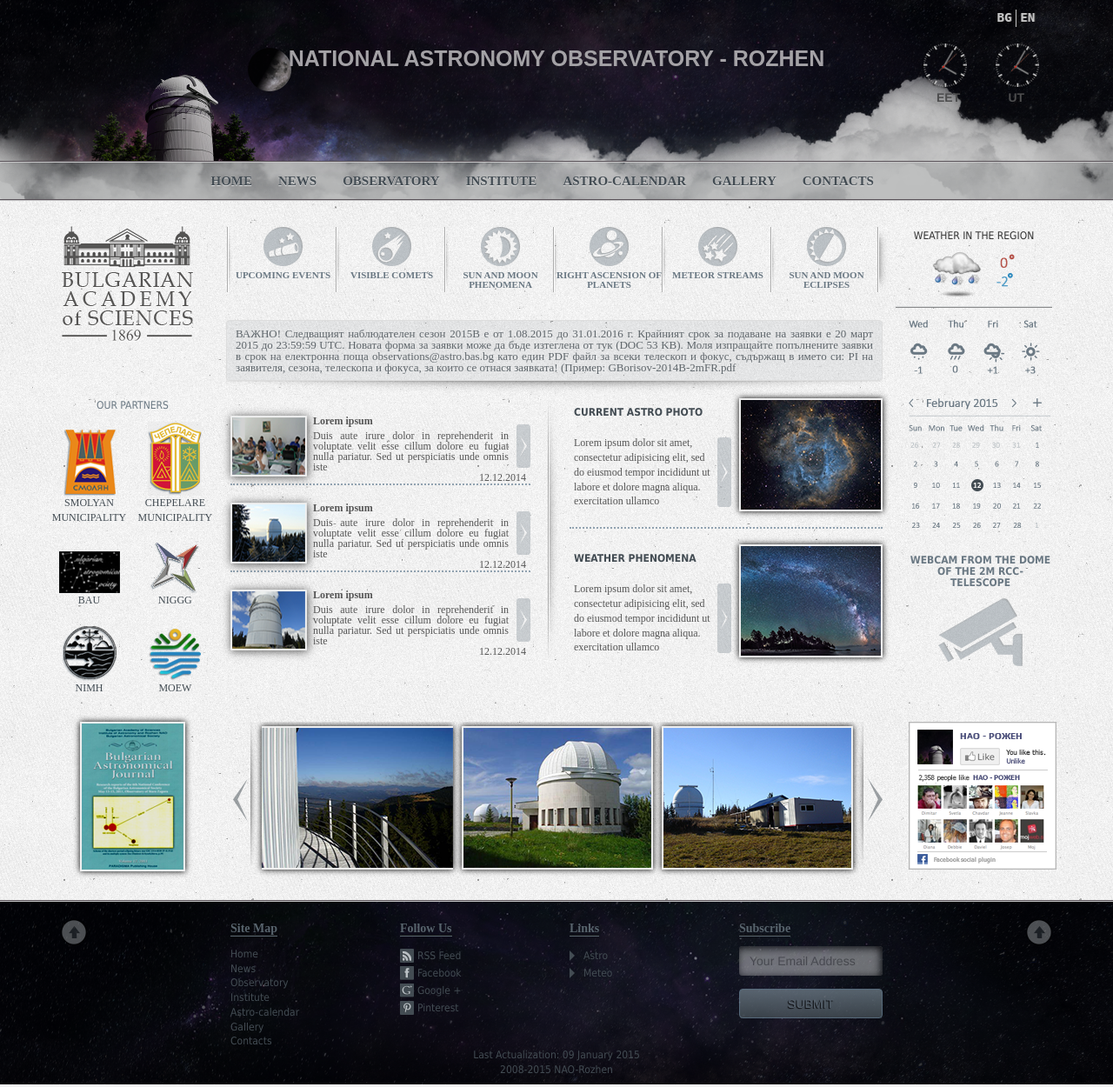
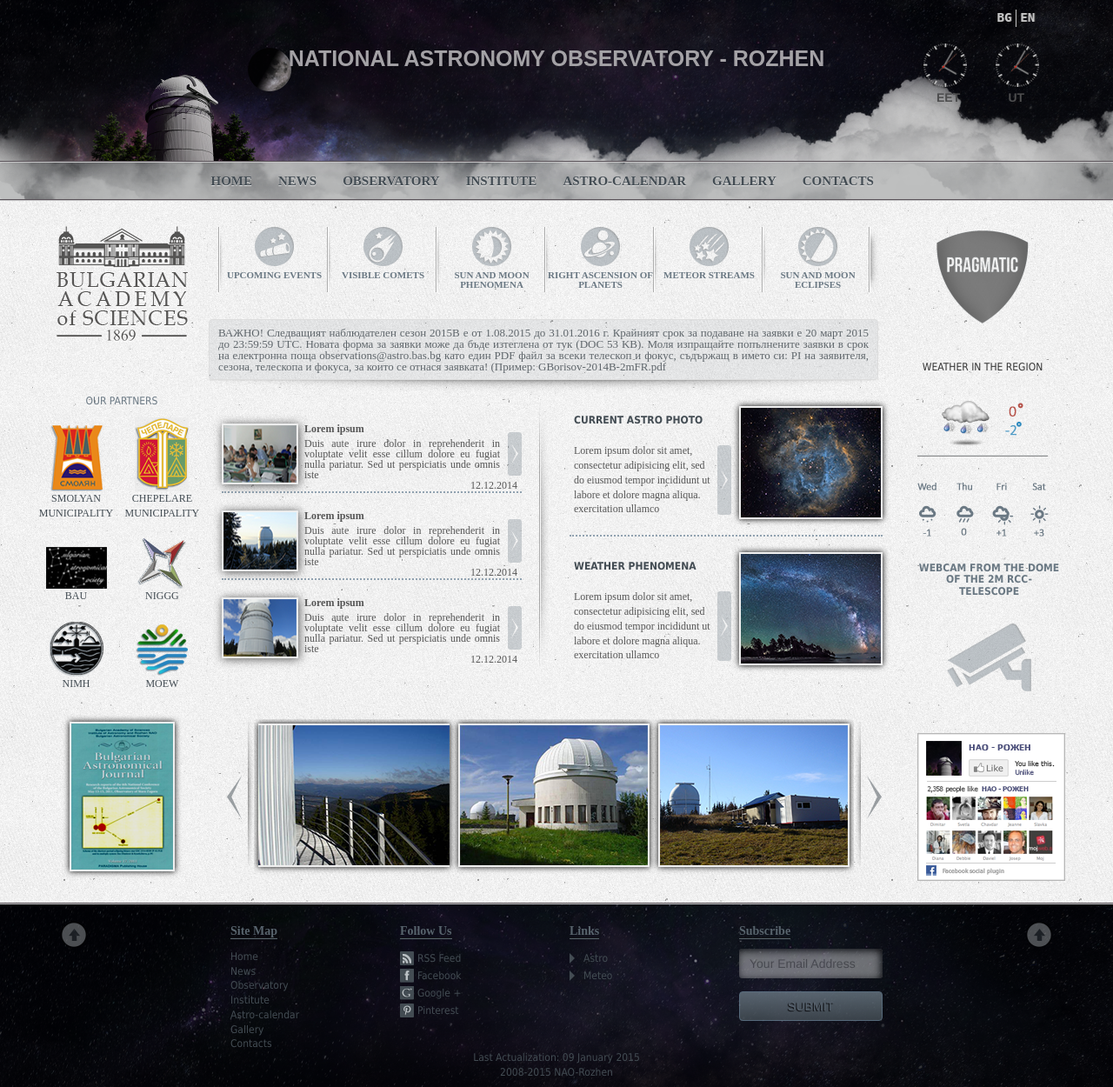
Before and after one commit to madwings/NAO-Rozhen, a CodeIgniter app: page /database/ in a window 1280 px wide. Shown: the whole page at 87% size. Run offline with CodeIgniter, Linux system fonts and the light colour scheme.

Commit message:
Add Pragmatic logo. Change hover of the slider's images. Add left and right sidebar for easy using.
Signed-off-by: KokoKrumov <koko771@abv.bg>

```diff
--- a/application/views/site/header.php
+++ b/application/views/site/header.php
@@ -59,7 +59,7 @@
 							<div class="col-lg-10 col-lg-offset-1">
 								<div class="navbar-header">
 								<!--button for responsive navigation -->
-									<button type="button" class="navbar-toggle collapsed"  data-toggle="collapse" data-target="#navigation">BUTTON
+									<button type="button" class="navbar-toggle collapsed"  data-toggle="collapse" data-target="#iconNavigation">BUTTON
 										<span class="sr-only">Toggle navigation</span>
 										<span class="icon-bar"></span>
 										<span class="icon-bar"></span>
@@ -68,7 +68,7 @@
 										<span class="icon-bar"></span>
 										<span class="icon-bar"></span>
 										<span class="icon-bar"></span>
-									</button>
+								</button>
 								</div>
 								<div class="collapse navbar-collapse" id="navigation">
 									<ul class="nav navbar-nav ">
--- a/application/views/site/home.php
+++ b/application/views/site/home.php
@@ -1,17 +1,64 @@
 	<!-- CONTENT of the Page starts from here-->
 	<div id="content">
-		<div class="container">
+		<div class="container" id="container">
 			<div class="row" id="firstRowContent">
-				<div class="col-lg-2">
+
+				<aside class="col-lg-2" id="leftAside">
 					<a href="http://www.bas.bg/" target="_blank">
 						<img id="banIcon" src="<?php echo lang('bas_logo'); ?>" alt="banIcon" class="img-responsive">
 					</a>
+					<div id="partners">
+						<span class="text-uppercase text-center" id="partnersHeader"><?php echo lang('partners'); ?></span>
+						<a href="http://www.smolyan.bg/" target="_blank">
+							<div class="leftIcons">
+								<img src="assets/images/icons/iconSmolyan.png" alt="iconSmolyan">
+								<p class="text-uppercase text-center"><?php echo lang('smolyan'); ?></p>
 							</div>
+						</a>
+						<a href="http://chepelare.org/" target="_blank">
+							<div class="leftIcons">
+								<img src="assets/images/icons/iconChepelare.png" alt="iconChepelare">
+								<p class="text-uppercase text-center"><?php echo lang('chepelare'); ?></p>
+							</div>
+						</a>
+						<a href="http://astro.shu-bg.net/sab/" target="_blank">
+							<div class="leftIcons"><img src="assets/images/icons/sab.png" alt="sab">
+								<p class="text-uppercase text-center"><?php echo lang('bau'); ?></p>
+							</div>
+						</a>
+						<a href="http://www.niggg.bas.bg/" target="_blank">
+							<div class="leftIcons"><img src="assets/images/icons/niggg.png" alt="niggg">
+								<p class="text-uppercase text-center"><?php echo lang('niggg'); ?></p>
+							</div>
+						</a>
+						<a href="http://www.meteo.bg/" target="_blank">
+							<div class="leftIcons">
+								<img src="assets/images/icons/nimh.png" alt="nimh">
+								<p class="text-uppercase text-center"><?php echo lang('nimh'); ?></p>
+							</div>
+						</a>
+						<a href="http://www.moew.government.bg/" target="_blank">
+							<div class="leftIcons">
+								<img src="assets/images/icons/mosb.png" alt="mosb">
+								<p class="text-uppercase text-center"><?php echo lang('moew'); ?></p>
+							</div>
+						</a>
+					</div>
+
+					<!--Astro Journal-->
+					<div id="astrJournal">
+						<a href="http://www.astro.bas.bg/AIJ/" target="_blank">
+							<img class="boxShadow" src="assets/images/icons/astrJournal.png" alt="astrJournal" >
+						</a>
+					</div>
+
+				</aside><!--End of our partners-->
+
 				<div class="col-lg-8" id="iconContainer" >
-				<!--ICON NAVIGATION-->
+				<!--Icon Navigation-->
 					<nav class="navbar text-uppercase" role="navigation">
 							<div class="navbar-header">
-							<!--button for responsive navigation -->
+							<!--Button for responsive navigation -->
 								<button type="button" class="navbar-toggle collapsed"  data-toggle="collapse" data-target="#iconNavigation">BUTTON
 									<span class="sr-only">Toggle navigation</span>
 									<span class="icon-bar"></span>
@@ -64,65 +111,18 @@
 								</ul>
 							</div>
 
-					</nav><!--END OF NAVIGATION-->
-				</div>
-				<div class="col-lg-2" id="weatherBar">
-					<span class="text-uppercase"><?php echo lang('weather_title'); ?></span>
-					<a href="#"><img src="assets/images/icons/weather.png" alt="weather"></a>
-				</div>
-			</div>
+					</nav><!--End of navigation-->
 
-			<div class="row" id="secondRow">
-				<div class="col-lg-8 " id="impMssg">
+					<!--Panel with important message-->
+					<div id="impMssg">
 						<div class="panel panel-default" id="panel">
 							<div class="panel-body" id="panelBody">ВАЖНО! Следващият наблюдателен сезон 2015B e от 1.08.2015 до 31.01.2016 г. Крайният срок за подаване на заявки е 20 март 2015 до 23:59:59 UTC. Новата форма за заявки може да бъде изтеглена от тук (DOC 53 KB). Моля изпращайте попълнените заявки в срок на електронна поща observations@astro.bas.bg като един PDF файл за всеки телескоп и фокус, съдържащ в името си: PI на заявителя, сезона, телескопа и фокуса, за които се отнася заявката! (Пример: GBorisov-2014B-2mFR.pdf</div>
 						</div>
-				</div>
-				<div class="col-lg-2">
-					<a href="#"><img src="assets/images/icons/weather2.png" alt="weather"></a>
-				</div>
-			</div>
+					</div><!-- end of panel with important message-->
 
-			<div class="row">
-				<aside class="col-lg-2" id="partners">
-					<span class="text-uppercase text-center" id="partnersHeader"><?php echo lang('partners'); ?></span>
-					<a href="http://www.smolyan.bg/" target="_blank">
-						<div class="leftIcons">
-							<img src="assets/images/icons/iconSmolyan.png" alt="iconSmolyan">
-							<p class="text-uppercase text-center"><?php echo lang('smolyan'); ?></p>
-						</div>
-					</a>
-					<a href="http://chepelare.org/" target="_blank">
-						<div class="leftIcons">
-							<img src="assets/images/icons/iconChepelare.png" alt="iconChepelare">
-							<p class="text-uppercase text-center"><?php echo lang('chepelare'); ?></p>
-						</div>
-					</a>
-					<a href="http://astro.shu-bg.net/sab/" target="_blank">
-						<div class="leftIcons"><img src="assets/images/icons/sab.png" alt="sab">
-							<p class="text-uppercase text-center"><?php echo lang('bau'); ?></p>
-						</div>
-					</a>
-					<a href="http://www.niggg.bas.bg/" target="_blank">
-						<div class="leftIcons"><img src="assets/images/icons/niggg.png" alt="niggg">
-							<p class="text-uppercase text-center"><?php echo lang('niggg'); ?></p>
-						</div>
-					</a>
-					<a href="http://www.meteo.bg/" target="_blank">
-						<div class="leftIcons">
-							<img src="assets/images/icons/nimh.png" alt="nimh">
-							<p class="text-uppercase text-center"><?php echo lang('nimh'); ?></p>
-						</div>
-					</a>
-					<a href="http://www.moew.government.bg/" target="_blank">
-						<div class="leftIcons">
-							<img src="assets/images/icons/mosb.png" alt="mosb">
-							<p class="text-uppercase text-center"><?php echo lang('moew'); ?></p>
-						</div>
-					</a>
-				</aside><!--End of our partners-->
-				<section class="col-lg-8" id="sectionArticles">
-					<div class="col-lg-6">
+					<!--Section Articles-->
+					<section  id="sectionArticles">
+						<div class="col-lg-6"><!-- left aricles-->
 							<article class="leftArticles">
 								<div class="list-group">
 									<a href="#" class="list-group-item">
@@ -178,7 +178,8 @@
 								</div>
 							</article>
 						</div><!--End of Left Articles-->
-					<div class="col-lg-6">
+
+						<div class="col-lg-6"> <!-- Right aricles-->
 							<article class="rightArticles">
 								<div class="list-group">
 									<a href="#" class="list-group-item">
@@ -207,23 +208,8 @@
 							</article>
 						</div><!--End of Right Articles-->
 					</section><!--End of Section with articles-->
-				<div class="col-lg-2">
-					<img src="assets/images/icons/calendar.png" alt="calendar">
-					<div id="cam">
-						<a href="#">
-							<h6 class="text-uppercase" ><?php echo lang('rcc'); ?></h6>
-							<img src="assets/images/icons/cam.png" alt="cam">
-						</a>
-					</div>
-				</div>
-			</div><!--End of row-->
-			<div class="row" id="thirdRow">
-				<div class="col-lg-2" id="astrJournal">
-					<a href="http://www.astro.bas.bg/AIJ/" target="_blank">
-						<img class="boxShadow" src="assets/images/icons/astrJournal.png" alt="astrJournal" >
-					</a>
-				</div>
-				<div class="col-md-8"><!--Carousel Slider-->
+
+					<!--Carousel Slider-->
 					<div class="carousel slide" id="myCarousel">
 						<div class="carousel-inner" id="carouselInner">
 							<div class="item active con">
@@ -315,13 +301,28 @@
 						<a class="right carousel-control" id="rightArrowSlide" href="#myCarousel" data-slide="next"></a>
 						<img  id="leftArrowShadow" src="assets/images/icons/leftShadowArrowSlide.png" alt="">
 						<img class="" id="rightArrowShadow" src="assets/images/icons/rightShadowArrowSlide.png" alt="">
+					</div><!--End of Carousel Slider-->
 				</div>
-				</div><!--End of Carousel Slider-->
-				<div class="col-lg-2">
+
+				<!--Right Aside-->
+				<aside class="col-lg-2" id="rightAside">
+					<a href="#" ><img id="pragmaticLogo" src="assets/images/icons/pragmaticLogo.png" alt="weather"></a>
+					<span class="text-uppercase"><?php echo lang('weather_title'); ?></span>
+					<div id="weatherReg">
+						<a href="#"><img  src="assets/images/icons/weather.png" alt="weather"></a>
+					</div>
+					<a href="#"><img src="assets/images/icons/weather2.png" alt="weather"></a>
+					<div id="cam">
+						<a href="#">
+							<h6 class="text-uppercase" ><?php echo lang('rcc'); ?></h6>
+							<img src="assets/images/icons/cam.png" alt="cam">
+						</a>
+					</div>
 					<a href="#">
 						<img src="assets/images/icons/fb.png" alt="fb" >
 					</a>
+				</aside><!--End of right Aside-->
 			</div>
-			</div><!--End of row with slider-->
+
 		</div><!--End of container-->
 	</div><!--End of content-->
--- a/assets/css/main.css
+++ b/assets/css/main.css
@@ -14,6 +14,11 @@ body{
     height: 230px;
     margin: 0 auto;
     max-width: 1400px;
+}
+
+#container{
+	padding-right: 0px ;
+	padding-left: 0px ;
 }
 
 #anchors{
@@ -107,11 +112,23 @@ How to justify navbar-nav in Bootstrap 3
 }
 
 
+#impMssg{
+	width: 770px;
+	margin-top: 30px;
+	height: 85px;
+	background-image: url("../images/icons/importantMssgShadow.png");
+	background-repeat: no-repeat;
+	background-position: 0px 70px;
+}
+
+
 #panel{
 	background-color: rgba(106, 120, 131, 0.1);
 	color:#5f666b;
 	font-size: 14px;
-	font-family: "corbel"
+	font-family: "corbel";
+
+
 }
 
 #panelBody{
@@ -184,33 +201,43 @@ How to justify navbar-nav in Bootstrap 3
 }
 
 
-#weatherBar{
+#rightAside{
 	text-align: center;
-	padding-left: 0px;
-	padding-right: 0px;
 	width: 180px;
+
+}
+
+#weatherReg{
 	border-bottom: 2px ridge #dbddde;
 	padding-bottom: 10px;
 }
 
-#weatherBar span{
+#rightAside span{
 	font-size: 12px;
 	font-family: "Tahoma";
 }
 
-#weatherBar img{
-	padding-top: 10px;
+#pragmaticLogo{
+	display: block;
+	float: none;
+	margin: 0 auto;
+	margin-bottom: 35px;
+	padding-top: 0px !important;
 }
 
-#secondRow{
-	margin-top: -25px;
+
+#rightAside img{
+	padding-top: 30px;
 }
 
-#impMssg{
-	background-image: url("../images/icons/importantMssgShadow.png");
-	background-repeat: no-repeat;
-	background-position: 0px 70px;
-	padding-left: 10px;
+
+#leftAside{
+	padding-right: 0px;
+	padding-left: 0px;
+}
+
+#banIcon{
+	margin: 0 auto;
 }
 
 .leftIcons{
@@ -235,6 +262,7 @@ How to justify navbar-nav in Bootstrap 3
 #partners{
 	padding-left: 0px;
 	padding-right: 0px;
+	margin-top: 60px;
 }
 
 #partners p{
@@ -251,6 +279,8 @@ How to justify navbar-nav in Bootstrap 3
 	background-position: 380px 0px;
 	padding-left: 0px;
 	padding-right: 0px;
+	height: 300px;
+	margin-top: 15px;
 }
 
 .leftArticles{
@@ -374,6 +404,8 @@ How to justify navbar-nav in Bootstrap 3
 #cam{
 	text-align: center;
 	margin-top: 30px;
+	width: 165px;
+	margin-bottom: 18px;
 }
 
 #cam h6{
@@ -383,6 +415,7 @@ How to justify navbar-nav in Bootstrap 3
 }
 
 #cam img{
+	padding-top: 20px;
 	opacity: 0.4;
 }
 
@@ -394,11 +427,10 @@ How to justify navbar-nav in Bootstrap 3
 	text-decoration: none;
 }
 
-#thirdRow{
-	margin-top: 10px;
-}
+
 
 #astrJournal{
+	margin-top: 15px;
 	text-align: center;
 	background: transparent;
 }
@@ -428,8 +460,9 @@ How to justify navbar-nav in Bootstrap 3
 }
 
 #myCarousel{
-	width: 94%;
-	margin-left: 23px;
+	width: 755px;
+	margin-left: 25px;
+	margin-top: 60px;
 }
 
 #myCarousel a{
@@ -439,8 +472,9 @@ How to justify navbar-nav in Bootstrap 3
 }
 
 #carouselInner{
-	padding-left: 8px;
 	padding-bottom: 5px;
+	width: 690px;
+	margin-left: 27px;
 }
 
 .con{
@@ -451,23 +485,24 @@ How to justify navbar-nav in Bootstrap 3
 
 #leftArrowSlide{
 	background-image: url("../images/icons/leftArrowSlide.png");
-	margin-left: -20px;
+	margin-left: -4px;
 }
 
 #rightArrowSlide{
 	background-image: url("../images/icons/rightArrowSlide.png");
-	margin-right: -40px;
+	margin-right: -15px;
 }
 
 #leftArrowShadow{
 	position: absolute;
-	top: 0px;
+	top: 3px;
+	left: 20px;
 }
 
 #rightArrowShadow{
 	position: absolute;
-	top: 0px;
-	right: 0px;
+	top: 3px;
+	right: 30px;
 }
 
 .imgContainer{
```
Also changed, not shown: assets/images/icons/hoverImgSlide.png, assets/images/icons/pragmaticLogo.png (added). Lines whose indentation alone changed are shown as unchanged.
